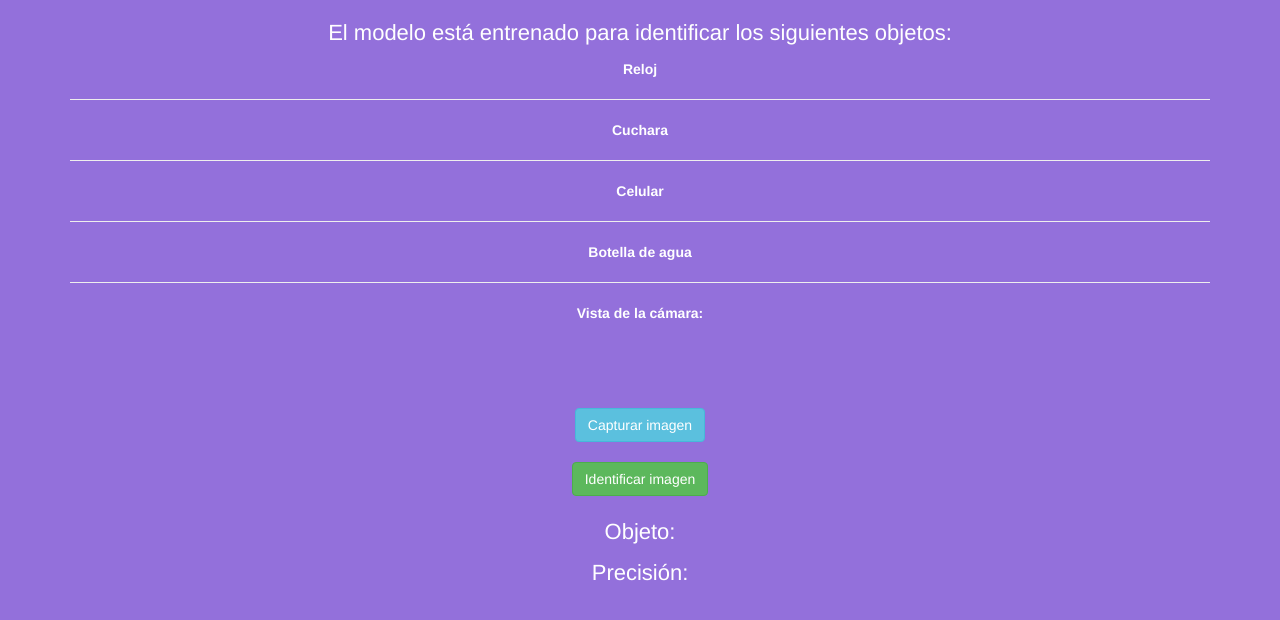
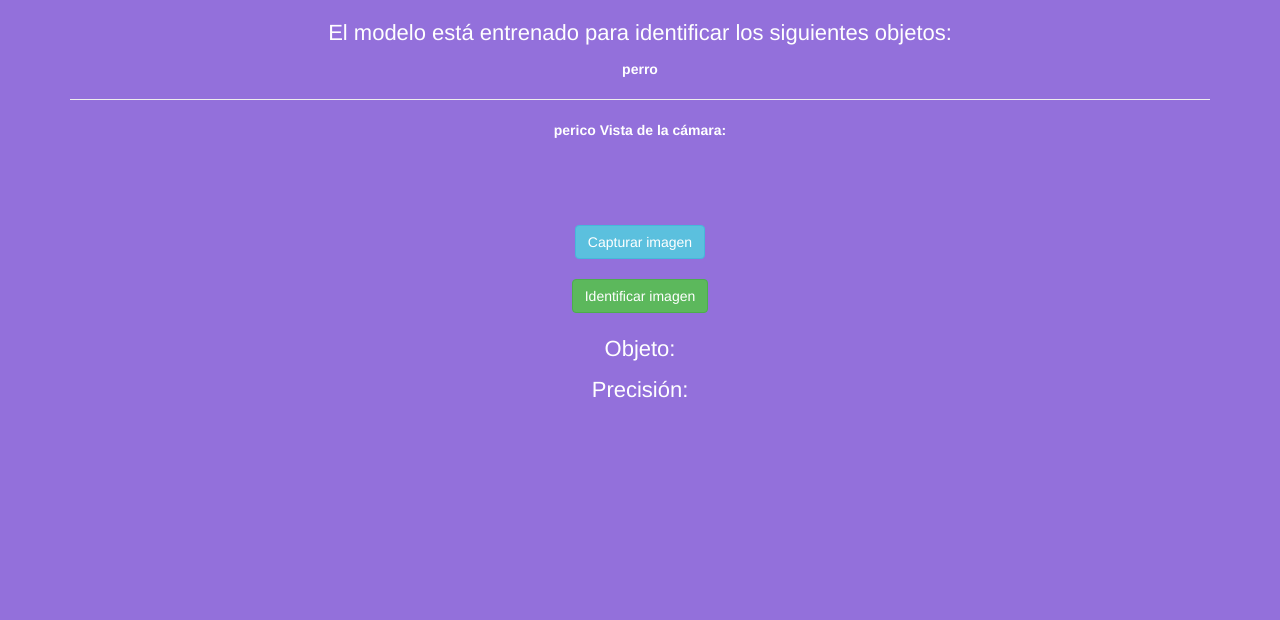
Before and after one commit to dog-industry/foto-bugeada, a plain HTML site: page index.html in a window 1280 px wide. Shown: the part 68-688 px from the top of the page. Drawn offline with nearby package versions, Linux system fonts and the light colour scheme; a script that the page names is missing.

Commit message:
Add files via upload

```diff
--- a/index.html
+++ b/index.html
@@ -25,14 +25,9 @@
       <p style="font-size: 22px;">El modelo está entrenado para identificar los siguientes objetos: </p>
 
       <b class="name_of_objects">
-        Reloj
+        perro
         <hr>
-        Cuchara
-        <hr>
-        Celular
-        <hr>
-        Botella de agua
-        <hr>
+        perico
       </b>
 
       <label>Vista de la cámara: </label>
--- a/main.js
+++ b/main.js
@@ -19,7 +19,7 @@ function take_snapshot()
 
   console.log('ml5 version:', ml5.version);
 
-classifier = ml5.imageClassifier('https://teachablemachine.withgoogle.com/models/8aKpS4kd3/model.json',modelLoaded);
+classifier = ml5.imageClassifier('https://teachablemachine.withgoogle.com/models/cDKf-BFFM/model.json',modelLoaded);
 
   function modelLoaded() {
     console.log('Model Loaded!');
```
